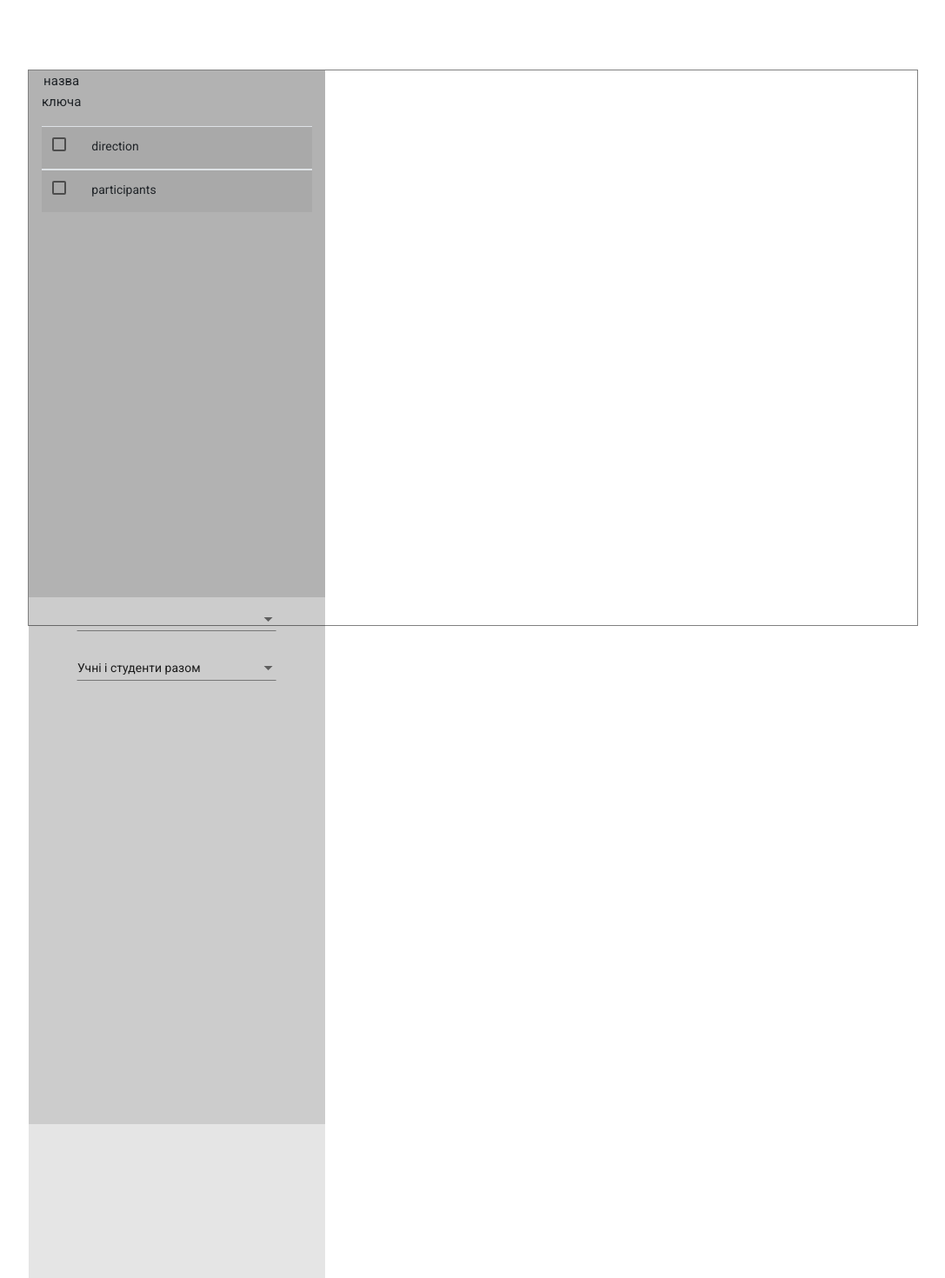
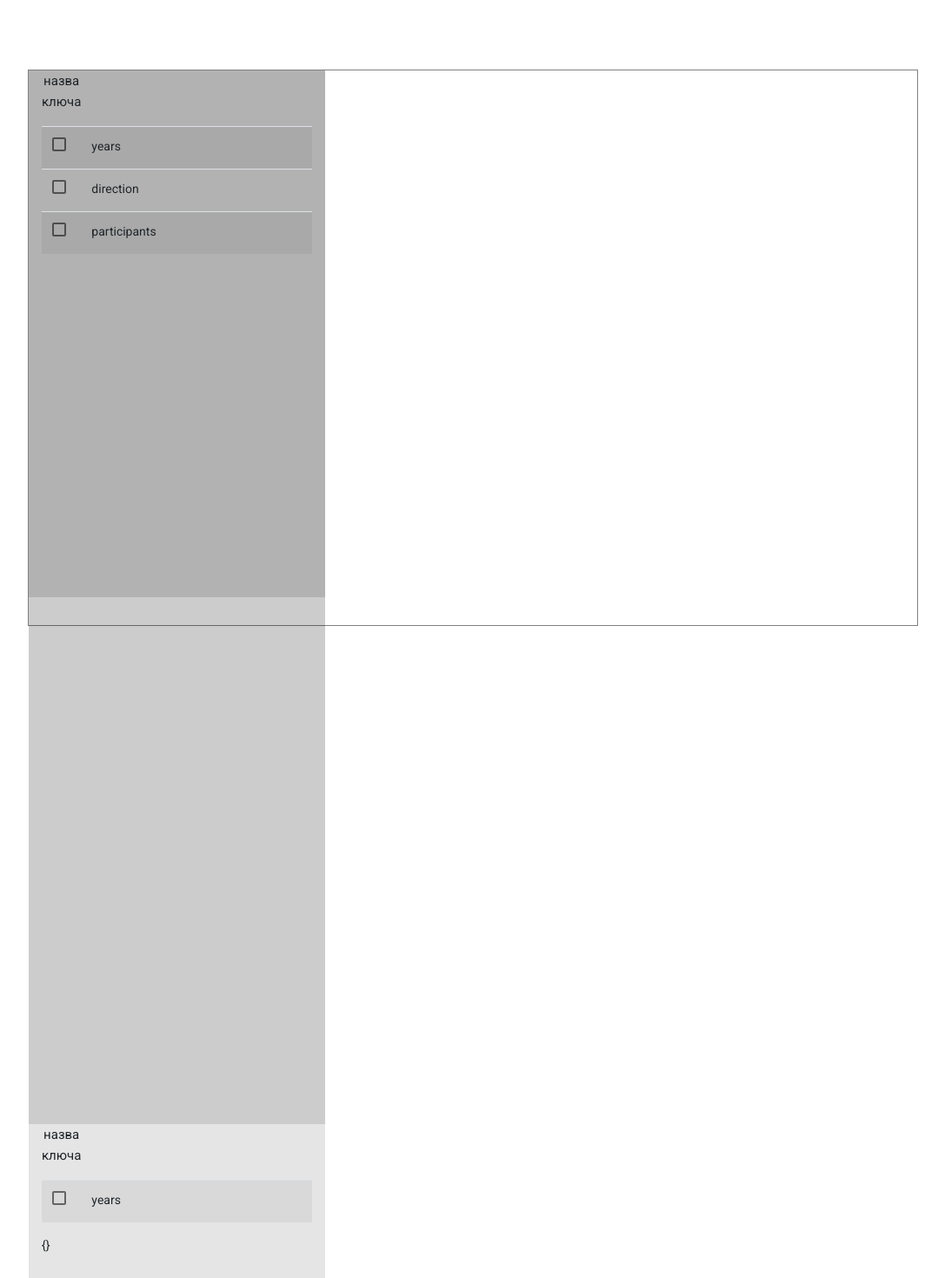
Before and after one commit to homoantropos/selectsfactory, an Angular app: page / in a window 1280 px wide. Shown: the top 1470 px of the page at 87% size, without its empty margins (96-1183 px from the left). Built offline with nearby package versions, Linux system fonts and the light colour scheme.

Commit message:
adding valueoption added to editor

```diff
--- a/src/app/components/request-spring/request-spring.component.html
+++ b/src/app/components/request-spring/request-spring.component.html
@@ -1,4 +1,4 @@
-<div *ngIf="filterRequestForm; else loader">
+<div *ngIf="filterRequestForm; else loader" >
   <form [formGroup]="filterRequestForm">
     <mat-form-field *ngFor="let formControlName of formControlNames" class="col-sm-10 centerHorizontal">
       <mat-select formControlName="{{formControlName}}">
--- a/src/app/components/request-spring/request-spring.component.ts
+++ b/src/app/components/request-spring/request-spring.component.ts
@@ -1,4 +1,4 @@
-import {Component, EventEmitter, Input, OnInit, Output} from '@angular/core';
+import {Component, EventEmitter, Input, OnChanges, OnInit, Output} from '@angular/core';
 import {FilterRequest, FilterRequestInitValue, SelectInitOptions} from "../../shared/config/types";
 import {FormBuilder, FormGroup} from "@angular/forms";
 
@@ -8,7 +8,7 @@ import {FormBuilder, FormGroup} from "@angular/forms";
   styleUrls: ['./request-spring.component.css']
 })
 
-export class RequestSpringComponent implements OnInit {
+export class RequestSpringComponent implements OnInit, OnChanges {
   // @ts-ignore
   @Input() filterRequestInitValue: FilterRequestInitValue;
   @Output() filterRequest: EventEmitter<FilterRequest> = new EventEmitter<FilterRequest>();
@@ -25,6 +25,10 @@ export class RequestSpringComponent implements OnInit {
   ngOnInit(): void {
     this.filterRequestForm = this.createForm(this.filterRequestInitValue);
     this.formControlNames = Object.keys(this.filterRequestFormValues);
+  }
+
+  ngOnChanges() {
+    this.ngOnInit();
   }
 
   fetchRequest(value: FilterRequest): void {
--- a/src/app/shared/services/filterRequetsServise.ts
+++ b/src/app/shared/services/filterRequetsServise.ts
@@ -42,6 +42,7 @@ export class FilterRequestService {
   getFieldsName(): Observable<Array<string>> {
     return of(this.db.getFieldsName());
   }
+
   removeField(fieldName: string): Observable<Array<FilterFieldModel>> {
     return of(this.db.removeField(fieldName))
   }
--- a/src/app/show-room/field-names-choice/field-names-choice.component.html
+++ b/src/app/show-room/field-names-choice/field-names-choice.component.html
@@ -4,10 +4,22 @@
     <h4>назва ключа</h4>
   </tr>
   </thead>
-  <tbody *ngFor="let fieldName of fieldNames">
+  <tbody >
   <tr>
     <td class="col-sm-1">
-      <mat-checkbox></mat-checkbox>
+      <mat-checkbox
+        (click)="produceRequest('years')"
+      ></mat-checkbox>
+    </td>
+    <td class="col-sm-11">
+      years
+    </td>
+  </tr>
+  <tr *ngFor="let fieldName of fieldNames">
+    <td class="col-sm-1">
+      <mat-checkbox
+        (click)="produceRequest(fieldName)"
+      ></mat-checkbox>
     </td>
     <td class="col-sm-11">
       {{fieldName}}
--- a/src/app/show-room/field-names-choice/field-names-choice.component.ts
+++ b/src/app/show-room/field-names-choice/field-names-choice.component.ts
@@ -1,5 +1,5 @@
-import {Component, Input, OnInit} from '@angular/core';
-import {FormArray, FormBuilder} from "@angular/forms";
+import {Component, EventEmitter, Input, OnInit, Output} from '@angular/core';
+import {AdminMiddleware} from "../../shared/services/admin-middleware";
 
 @Component({
   selector: 'app-field-names-choice',
@@ -9,32 +9,27 @@ import {FormArray, FormBuilder} from "@angular/forms";
 export class FieldNamesChoiceComponent implements OnInit {
 
   @Input() fieldNames: Array<string> = [];
+  @Output() requestFields: EventEmitter<Array<string>> = new EventEmitter<Array<string>>();
 
-  // @ts-ignore
+  request: Array<string> = [];
 
-  selectedFieldsForm: FormArray;
-
-  constructor(
-    private fb: FormBuilder
-  ) {
+  constructor() {
   }
 
   ngOnInit(): void {
-    this.selectedFieldsForm = this.fb.array([])
-    this.createForm(this.fieldNames);
   }
 
-  createForm(fieldNames: Array<string>): void {
-    fieldNames.map(
-      fieldName => {
-        this.fieldNameFormFields.push(
-          this.fb.control(`${fieldName}`)
-        )
-      }
-    )
+  produceRequest(fieldName: string): void {
+    let req = [];
+    if(this.request.includes(fieldName.toLowerCase())) {
+      console.log(this.request);
+     req = this.request.filter( fN => fN === fieldName);
+      console.log(this.request);
+    } else {
+      this.request.push(fieldName);
+      req = this.request;
+    }
+    this.requestFields.emit(req);
   }
 
-  get fieldNameFormFields(): FormArray {
-    return this.selectedFieldsForm as FormArray
-  }
 }
--- a/src/app/show-room/show-room.component.html
+++ b/src/app/show-room/show-room.component.html
@@ -5,19 +5,25 @@
     <div class="dark heightEmbedded col-sm-4 m-a-0 p-a-o scroll">
       <app-field-names-choice
         [fieldNames]="adminMiddleware.fieldNames"
+        (requestFields)="createSelect($event)"
       ></app-field-names-choice>
     </div>
 
 
     <div class="medium heightEmbedded col-sm-4 m-a-0 p-a-o scroll">
       <app-request-spring
-        [filterRequestInitValue]="adminMiddleware.filterRequestInitValue"
+        [filterRequestInitValue]="filterRequestInitValue"
       ></app-request-spring>
     </div>
 
 
     <div class="light heightEmbedded col-sm-4 m-a-0 p-a-o scroll">
-
+      <app-field-names-choice
+        [fieldNames]="shownSelectsNames"
+      ></app-field-names-choice>
+      <p>
+        {{filterRequestInitValue | json}}
+      </p>
     </div>
 
   </ng-container>
--- a/src/app/show-room/show-room.component.ts
+++ b/src/app/show-room/show-room.component.ts
@@ -1,17 +1,19 @@
-import {
-  Component,
-  OnInit
-} from '@angular/core';
+import {ChangeDetectionStrategy, Component, Input, OnInit} from '@angular/core';
 import {FilterRequestService} from "../shared/services/filterRequetsServise";
 import {AdminMiddleware} from "../shared/services/admin-middleware";
+import {FilterRequestInitValue} from "../shared/config/types";
 
 @Component({
   selector: 'app-show-room',
   templateUrl: './show-room.component.html',
-  styleUrls: ['./show-room.component.css']
+  styleUrls: ['./show-room.component.css'],
+  changeDetection: ChangeDetectionStrategy.Default
 })
 
 export class ShowRoomComponent implements OnInit {
+
+  @Input() shownSelectsNames: Array<string> = [];
+  filterRequestInitValue: FilterRequestInitValue = {};
 
   showMainPage = true;
 
@@ -22,10 +24,16 @@ export class ShowRoomComponent implements OnInit {
   }
 
   ngOnInit(): void {
-    // this.frService.getRequest(['years']).subscribe(
-    //   filterRequestInitValue => {
-    //     this.adminMiddleware.setFilterRequestInitValue(filterRequestInitValue);
-    //   }
-    // );
+
+  }
+
+  createSelect(shownSelectsNames: Array<string>) {
+    console.log(shownSelectsNames);
+    this.shownSelectsNames = shownSelectsNames.slice();
+    this.frService.getRequest(this.shownSelectsNames).subscribe(
+      filterRequestInitValue => {
+        this.filterRequestInitValue = filterRequestInitValue;
+      }
+    );
   }
 }
```
